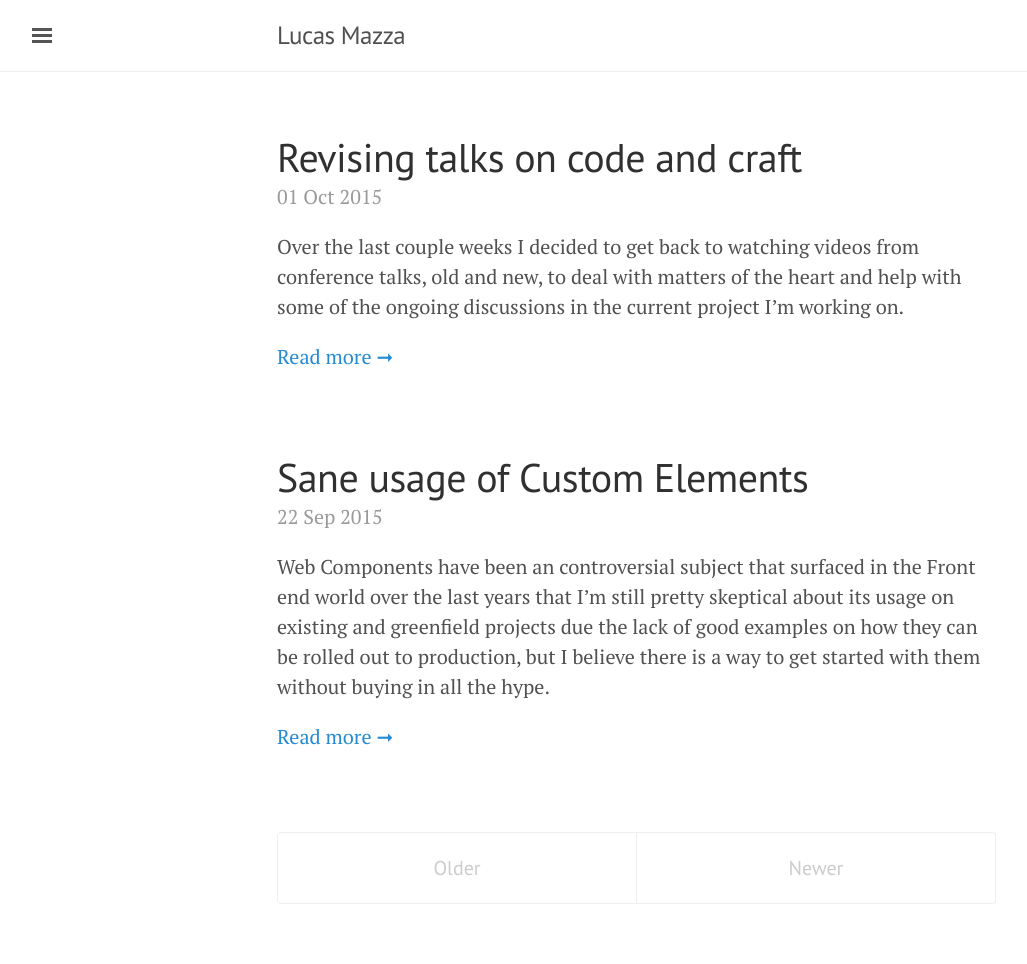
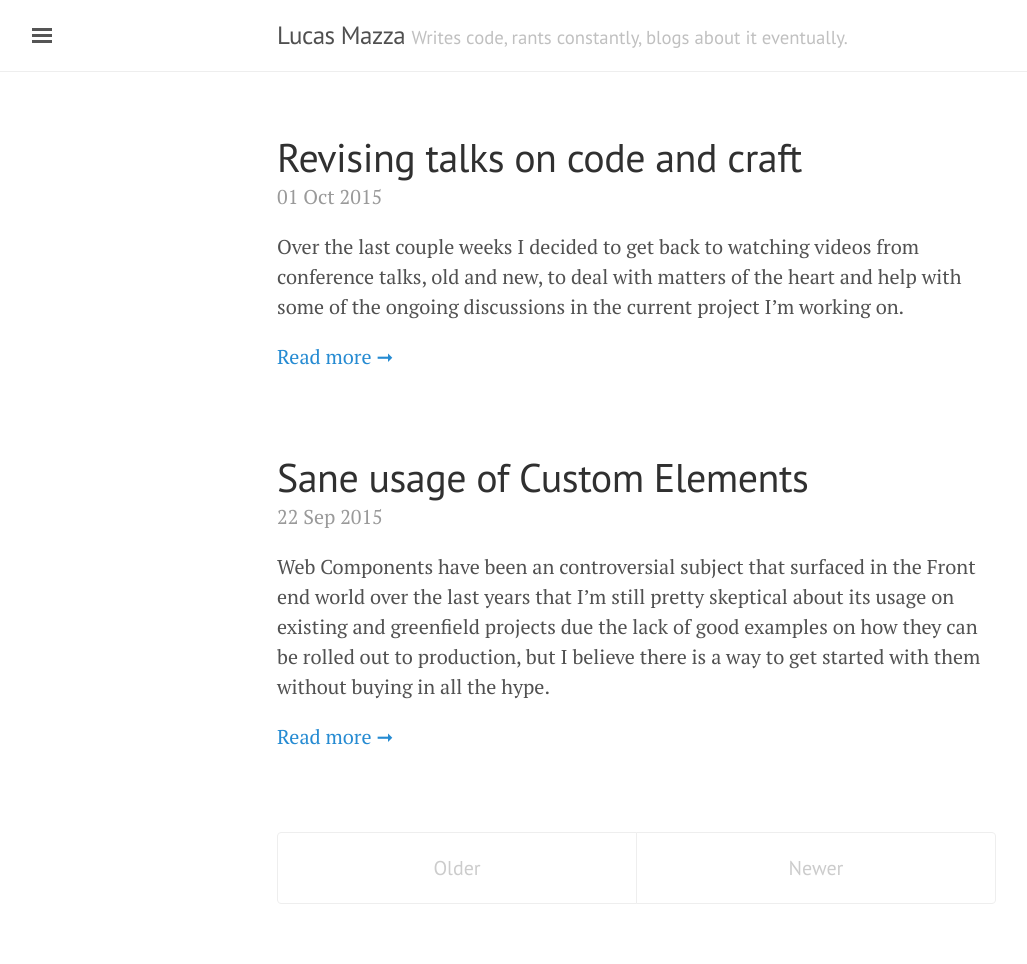
Before and after one commit to lucasmazza/lucasmazza.github.io, a Jekyll site: the page built from index.html, in a window 1280 px wide. Shown: the whole page, without its empty margins (3-1030 px from the left). Built offline with Jekyll 4.4.1, drawn with Linux system fonts in a browser that asks for light colours; Markdown is read by kramdown in place of the engine named in the settings; the list of posts is cut into pages by our own code; comment, search, counter and statistics services are not loaded.

Commit message:
I has a tagline.

```diff
--- a/_config.yml
+++ b/_config.yml
@@ -6,7 +6,7 @@ relative_permalinks: true
 
 # Setup
 title:               Lucas Mazza
-tagline:             ''
+tagline:             'Writes code, rants constantly, blogs about it eventually.'
 description:         'Developer @ <a href="http://plataformatec.com.br">Plataformatec</a>.'
 url:                 http://lucasmazza.github.io
 baseurl:             ''
```
